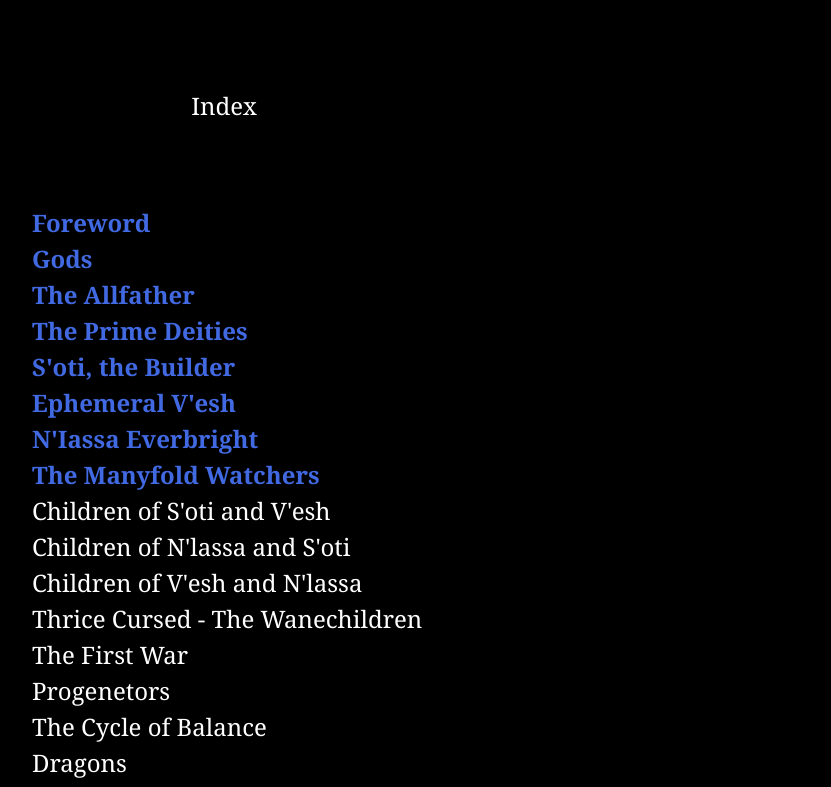
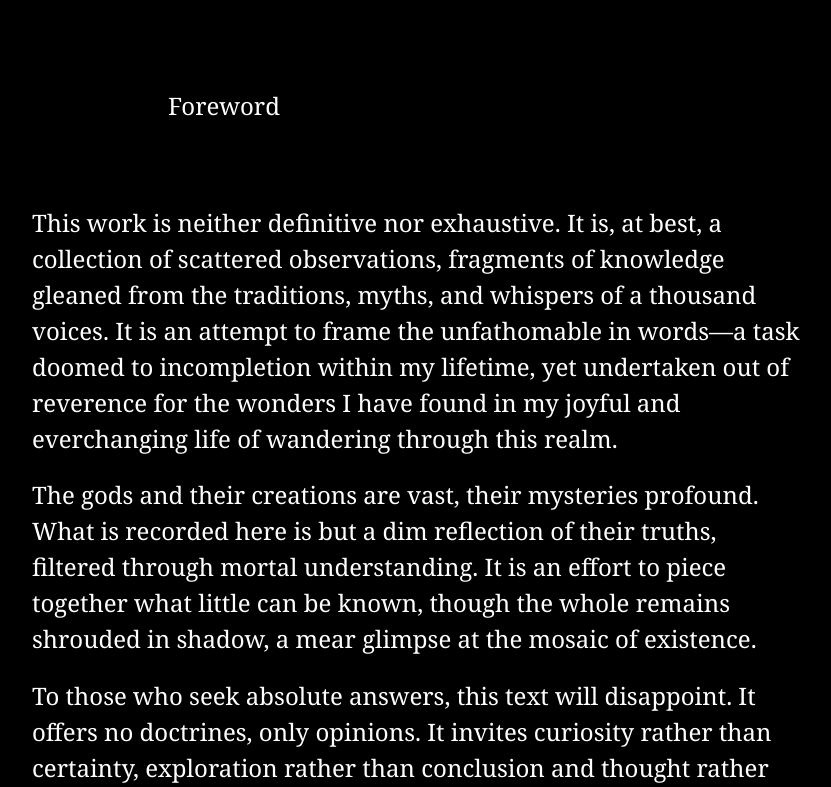
Before and after one commit to CaedesEnder/CaedesEnder.github.io, a plain HTML site: page index.html in a window 1280 px wide. Shown: the top 787 px of the page, without its empty margins (224-1055 px from the left). Drawn offline with Linux system fonts and the light colour scheme.

Commit message:
Update index.html

```diff
--- a/index.html
+++ b/index.html
@@ -9,7 +9,7 @@
 </head>
 <body>
 <tw-story><noscript><tw-noscript>JavaScript needs to be enabled to play Avalencia.</tw-noscript></noscript></tw-story>
-<tw-storydata name="Avalencia" startnode="3" creator="Twine" creator-version="2.9.2" format="Harlowe" format-version="3.3.9" ifid="DD83DAE1-38FD-4AD5-B983-1B6DAB3AFFDF" options="" tags="" zoom="1" hidden><style role="stylesheet" id="twine-user-stylesheet" type="text/twine-css"></style><script role="script" id="twine-user-script" type="text/twine-javascript"></script><tw-passagedata pid="1" name="Untitled Passage" tags="" position="2700,450" size="100,100"></tw-passagedata><tw-passagedata pid="2" name="Foreword" tags="" position="100,100" size="100,100">(align:&quot;=&gt;&lt;=&quot;)+(box:&quot;X=&quot;)[Foreword]
+<tw-storydata name="Avalencia" startnode="2" creator="Twine" creator-version="2.9.2" format="Harlowe" format-version="3.3.9" ifid="DD83DAE1-38FD-4AD5-B983-1B6DAB3AFFDF" options="" tags="" zoom="1" hidden><style role="stylesheet" id="twine-user-stylesheet" type="text/twine-css"></style><script role="script" id="twine-user-script" type="text/twine-javascript"></script><tw-passagedata pid="1" name="Untitled Passage" tags="" position="2700,450" size="100,100"></tw-passagedata><tw-passagedata pid="2" name="Foreword" tags="" position="100,100" size="100,100">(align:&quot;=&gt;&lt;=&quot;)+(box:&quot;X=&quot;)[Foreword]
 
 This work is neither definitive nor exhaustive. It is, at best, a collection of scattered observations, fragments of knowledge gleaned from the traditions, myths, and whispers of a thousand voices. It is an attempt to frame the unfathomable in words—a task doomed to incompletion within my lifetime, yet undertaken out of reverence for the wonders I have found in my joyful and everchanging life of wandering through this realm.
 
```
